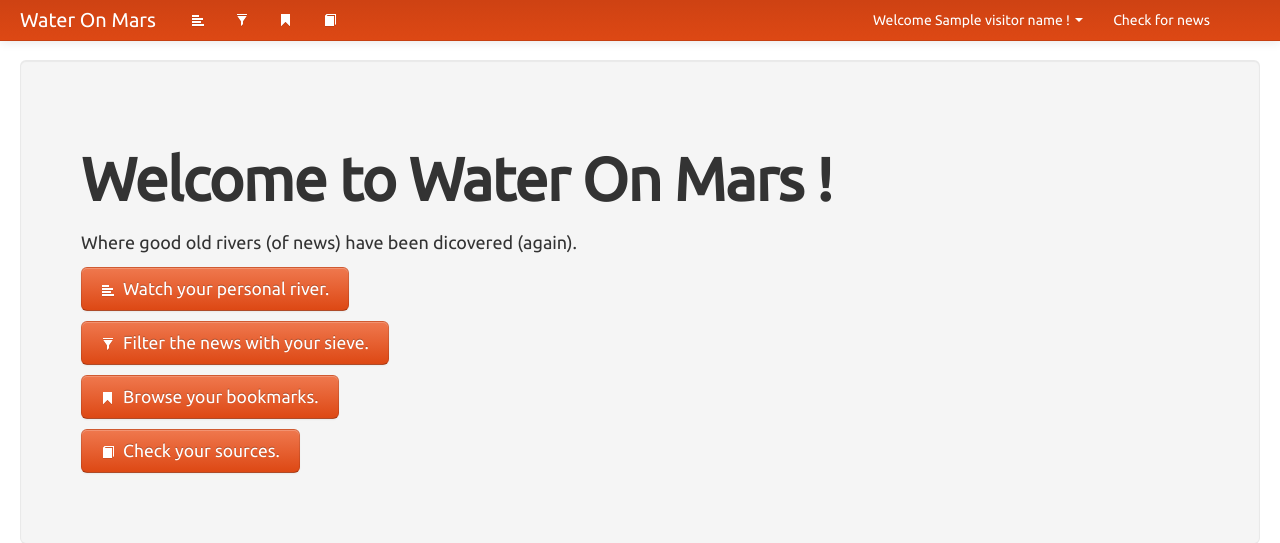
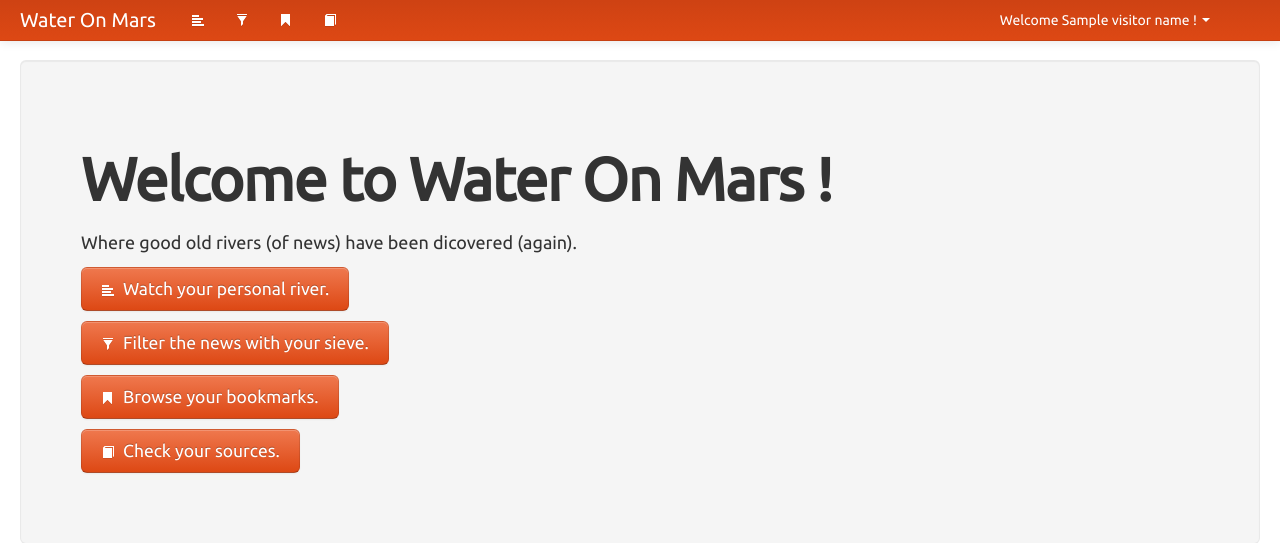
Before and after one commit to tibonihoo/wateronmars, a Django app: template wom_user/templates/home.html in a window 1280 px wide. Shown: the top 543 px of the page. Run offline with Django 3.2, Linux system fonts and the light colour scheme; the template is opened without the code that fills it: most values are stand-ins (such as "Sample title", 1, 10 or a date in 2020); parts of the project's set-up code (start-up, migrations or seed data) failed here and were passed over; some libraries are stand-ins or nearby versions.

Commit message:
stop displaying the update link (for fear of bots)

```diff
--- a/wom_user/templates/base.html
+++ b/wom_user/templates/base.html
@@ -23,9 +23,6 @@
       <li><a href="{% url wom_user.views.user_logout %}">Log out.</a></li>
     </ul>
   </li>
-    {% if not auto_update %}
-  <li class="pull-right"><a href="{% url wom_user.views.request_for_update %}" accesskey="f">Check for news</a></li>
-    {% endif %}
   {% else %}
   <li><a href="{% url django.contrib.auth.views.login %}"><i class="icon-user icon-white"></i>Login</a></li>
   {% endif %}
```
